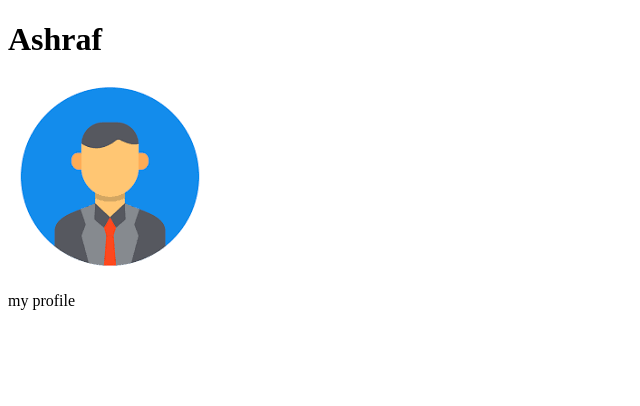
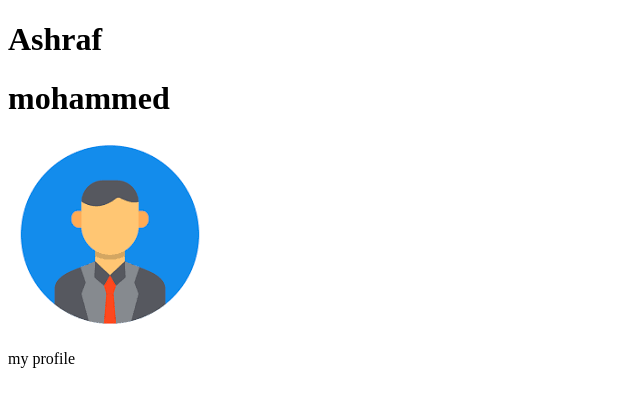
Before and after one commit to mohammedashraf777/ashraf, a plain HTML site: page index.html in a window 1280 px wide. Shown: the whole page, without its empty margins (0-640 px from the left). Drawn offline with Linux system fonts and the light colour scheme.

Commit message:
added new massage

```diff
--- a/index.html
+++ b/index.html
@@ -7,6 +7,7 @@
 </head>
 <body>
     <h1>Ashraf</h1>
+    <h1>mohammed</h1>
     <img src="download.png" alt="">
     <p>my profile</p>
 </body>
```
